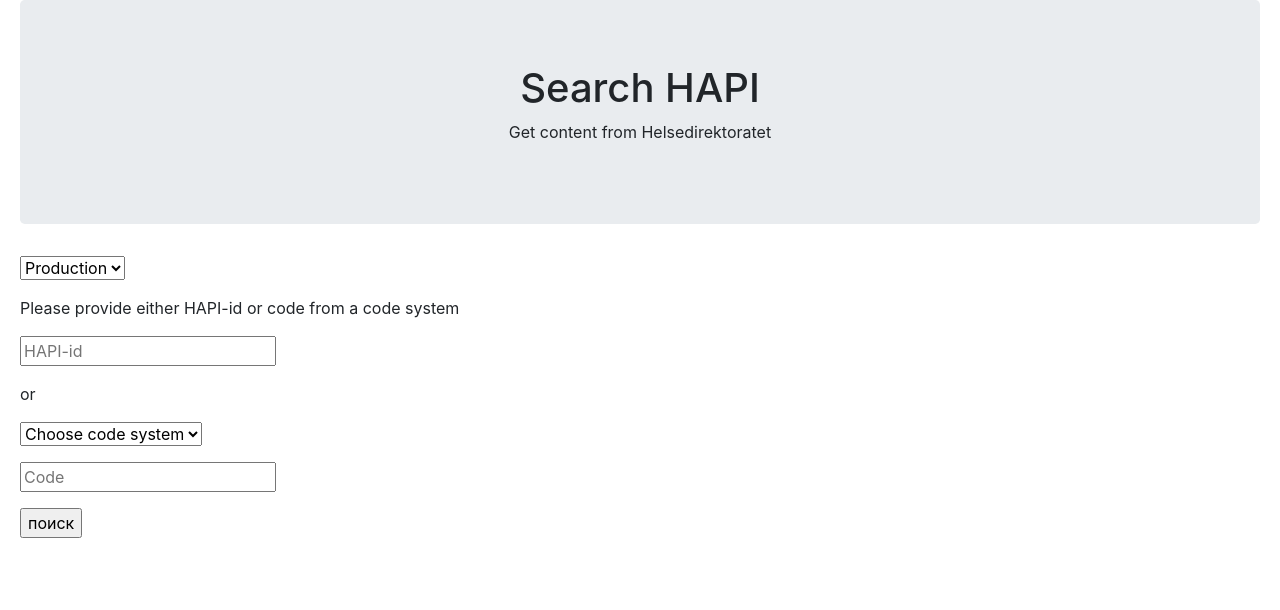
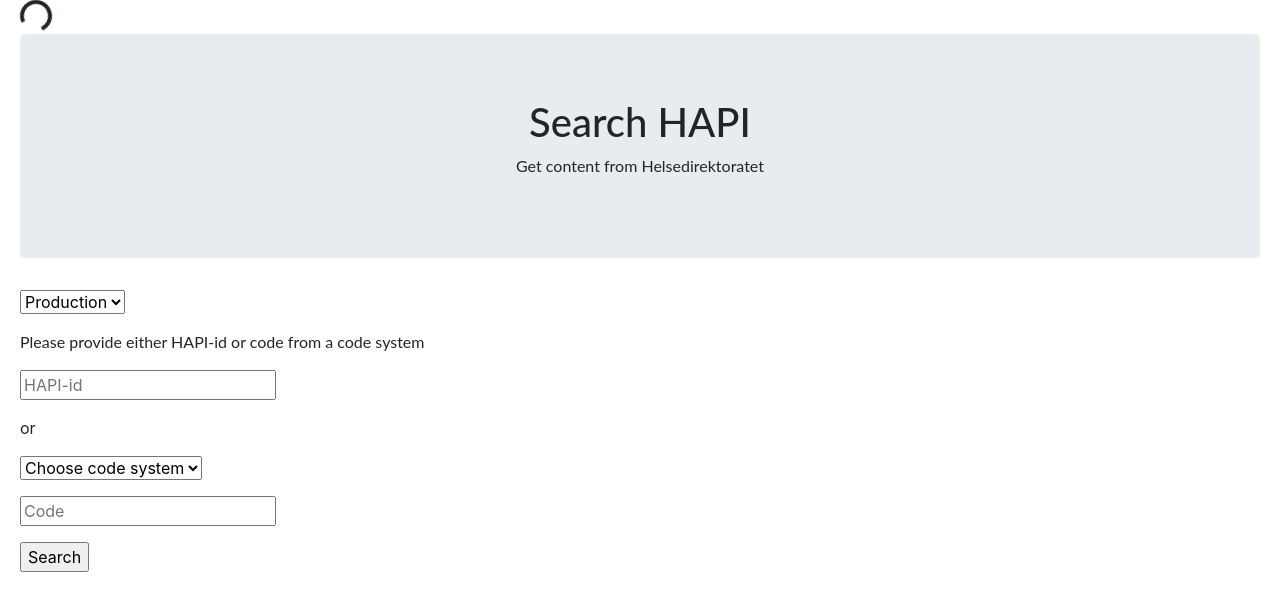
Before and after one commit to Conteir/HAPI, a React (Create React App) app: page / in a window 1280 px wide. Shown: the top 610 px of the page. Built offline with nearby package versions, Linux system fonts and the light colour scheme.

Commit message:
Loader, fix poisk and title

```diff
--- a/public/index.html
+++ b/public/index.html
@@ -24,7 +24,7 @@
       work correctly both with client-side routing and a non-root public URL.
       Learn how to configure a non-root public URL by running `npm run build`.
     -->
-    <title>React App</title>
+    <title>HAPI search</title>
   </head>
   <body>
     <noscript>You need to enable JavaScript to run this app.</noscript>
--- /dev/null
+++ b/src/components/loaderComponent.jsx
@@ -0,0 +1,26 @@
+import React from 'react';
+import { Spinner } from 'reactstrap';
+
+const Loader = class Loader extends React.Component {
+
+    render () {
+        return (
+          <div>
+            <div>{Loader}</div>
+          </div>
+        );
+      }
+
+    Loader = () => {
+        return (
+
+            <div>
+                <Spinner color="success" />
+            </div>
+
+        );
+    }
+
+}
+
+export default Loader;
--- a/src/index.css
+++ b/src/index.css
@@ -55,3 +55,7 @@
   padding:10px 0 10px 0;
   margin: 0px;
 }
+
+h1, p {
+  font-family: Lato;
+}
--- a/src/index.js
+++ b/src/index.js
@@ -1,11 +1,14 @@
 import React from 'react';
 import ReactDOM from 'react-dom';
 import reportWebVitals from './reportWebVitals';
+import 'bootstrap/dist/css/bootstrap.min.css';
 import './index.css';
 import { enviroments } from './config.ts';
 import HTMLRender from './components/htmlRenderComponent.jsx';
+import Loader from './components/loaderComponent.jsx'
+import { Spinner } from 'reactstrap';
 
-import 'bootstrap/dist/css/bootstrap.min.css';
+
 
 class MyPage extends React.Component {
 
@@ -13,6 +16,7 @@
     super(props);
 
     this.state = {
+      showSpinner: 'false',
       uglyId: '',
       codeSystem: '',
       code: '',
@@ -20,11 +24,9 @@
       response: '',
       records: [],
       enviroment: 'prod',
-
     };
 
   }
-
 
   mySubmitHandler = (event) => {
     event.preventDefault();
@@ -91,6 +93,12 @@
   render() {
     return (
       <div>
+
+        <div>
+          <Spinner><Loader/></Spinner>
+        </div>
+
+
         <div className="jumbotron text-center">
           <h1>Search HAPI</h1>
           <p>Get content from Helsedirektoratet</p>
@@ -157,7 +165,7 @@
             <div className="form-group">
               <input
                 type='submit'
-                value="поиск"
+                value="Search"
               />
             </div>
 
```
Also changed, not shown: package.json (+9 -4 lines), src/App.js (+1 -63 lines), src/button.js (deleted, +0 -33 lines), src/htmlPage.html (+1 -15 lines), 2 other files (tests, documents, lock files or other folders).
